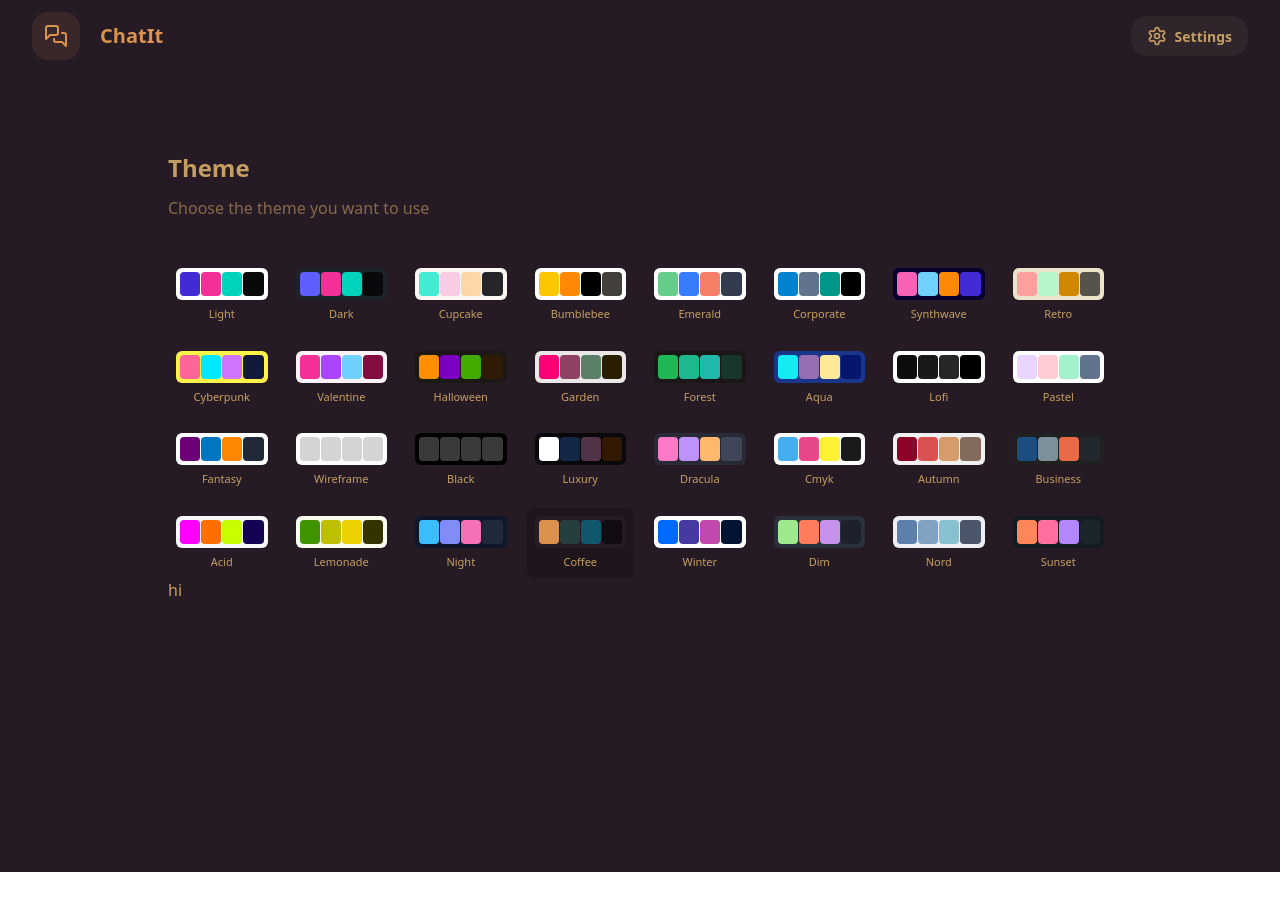
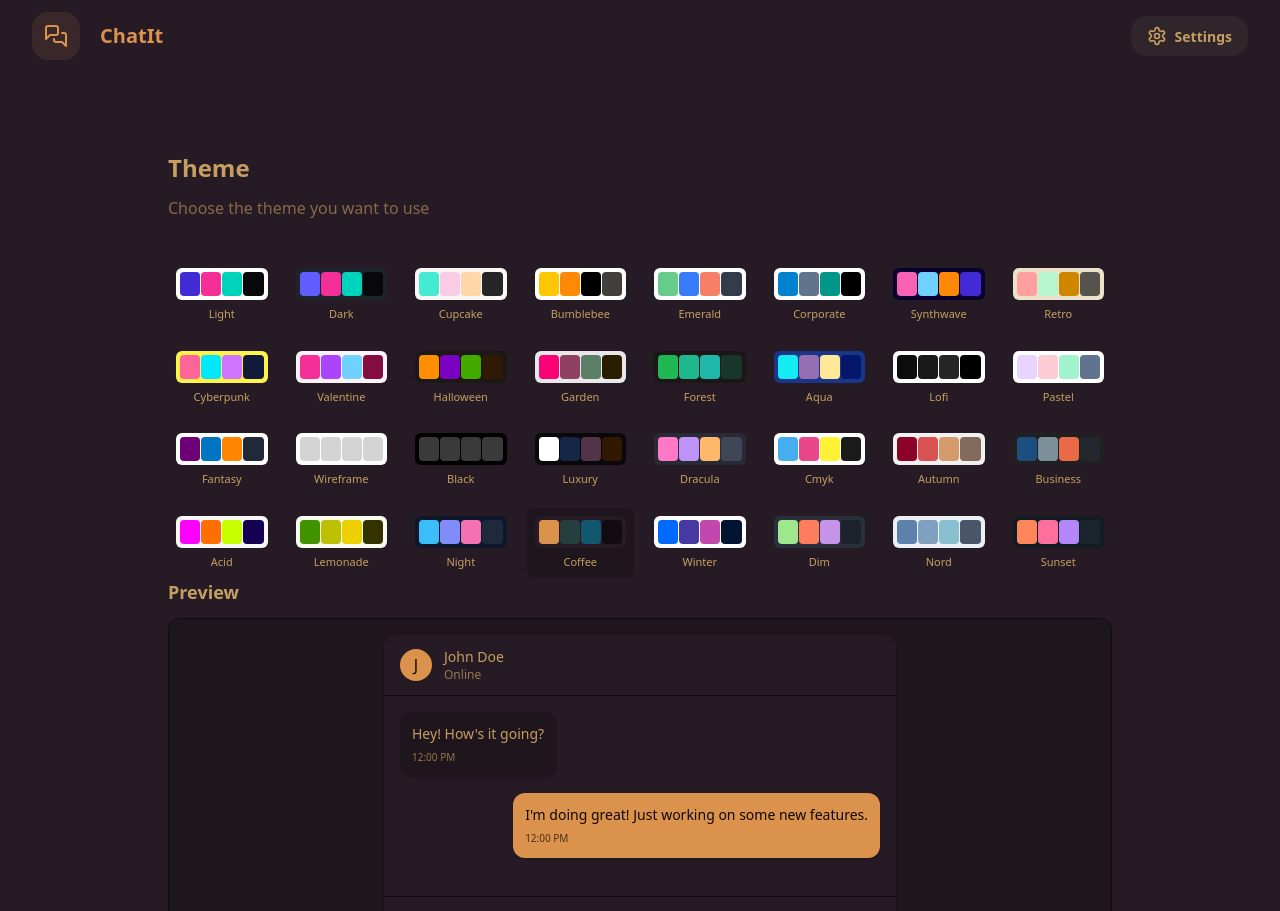
Before and after one commit to Agarwalpratyaksh/Chatty, a React (Vite) app in the folder frontend/: page /setting in a window 1280 px wide. Shown: the top 911 px of the page. Before the commit the page ends 872 px from the top, so only its background shows below. Built offline with nearby package versions, Linux system fonts and the light colour scheme; no server answers.

Commit message:
copied the preview section of setting page

```diff
--- a/frontend/src/pages/Setting.tsx
+++ b/frontend/src/pages/Setting.tsx
@@ -1,6 +1,12 @@
+import { Send } from "lucide-react";
 import { THEMES } from "../constant";
 import { useThemeStore } from "../store/useThemeStore";
 
+
+const PREVIEW_MESSAGES = [
+  { id: 1, content: "Hey! How's it going?", isSent: false },
+  { id: 2, content: "I'm doing great! Just working on some new features.", isSent: true },
+];
 const Setting = () => {
 
   const {theme,setTheme} = useThemeStore()
@@ -36,10 +42,74 @@
       </div>
 
 
-      <div>
-        hi
+       {/* Preview Section */}
+       <h3 className="text-lg font-semibold mb-3">Preview</h3>
+        <div className="rounded-xl border border-base-300 overflow-hidden bg-base-100 shadow-lg">
+          <div className="p-4 bg-base-200">
+            <div className="max-w-lg mx-auto">
+              {/* Mock Chat UI */}
+              <div className="bg-base-100 rounded-xl shadow-sm overflow-hidden">
+                {/* Chat Header */}
+                <div className="px-4 py-3 border-b border-base-300 bg-base-100">
+                  <div className="flex items-center gap-3">
+                    <div className="w-8 h-8 rounded-full bg-primary flex items-center justify-center text-primary-content font-medium">
+                      J
+                    </div>
+                    <div>
+                      <h3 className="font-medium text-sm">John Doe</h3>
+                      <p className="text-xs text-base-content/70">Online</p>
+                    </div>
+                  </div>
+                </div>
+
+                {/* Chat Messages */}
+                <div className="p-4 space-y-4 min-h-[200px] max-h-[200px] overflow-y-auto bg-base-100">
+                  {PREVIEW_MESSAGES.map((message) => (
+                    <div
+                      key={message.id}
+                      className={`flex ${message.isSent ? "justify-end" : "justify-start"}`}
+                    >
+                      <div
+                        className={`
+                          max-w-[80%] rounded-xl p-3 shadow-sm
+                          ${message.isSent ? "bg-primary text-primary-content" : "bg-base-200"}
+                        `}
+                      >
+                        <p className="text-sm">{message.content}</p>
+                        <p
+                          className={`
+                            text-[10px] mt-1.5
+                            ${message.isSent ? "text-primary-content/70" : "text-base-content/70"}
+                          `}
+                        >
+                          12:00 PM
+                        </p>
+                      </div>
+                    </div>
+                  ))}
+                </div>
+
+                {/* Chat Input */}
+                <div className="p-4 border-t border-base-300 bg-base-100">
+                  <div className="flex gap-2">
+                    <input
+                      type="text"
+                      className="input input-bordered flex-1 text-sm h-10"
+                      placeholder="Type a message..."
+                      value="This is a preview"
+                      readOnly
+                    />
+                    <button className="btn btn-primary h-10 min-h-0">
+                      <Send size={18} />
+                    </button>
+                  </div>
+                </div>
+              </div>
+            </div>
+          </div>
+        </div>
       </div>
-    </div>
+
   );
 };
 
--- a/frontend/src/store/useThemeStore.ts
+++ b/frontend/src/store/useThemeStore.ts
@@ -1,7 +1,8 @@
 import { create } from 'zustand'
 
 type Store = {
-  theme: string
+  theme: string,
+  setTheme: (theme: string) => void
 
 }
 
```
